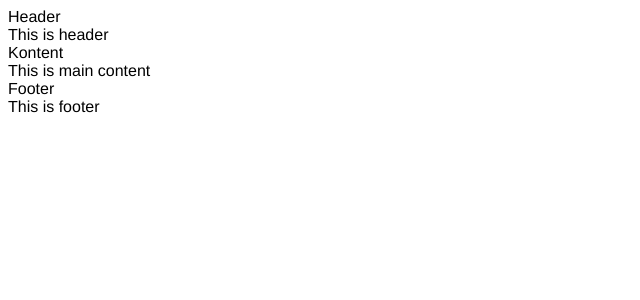
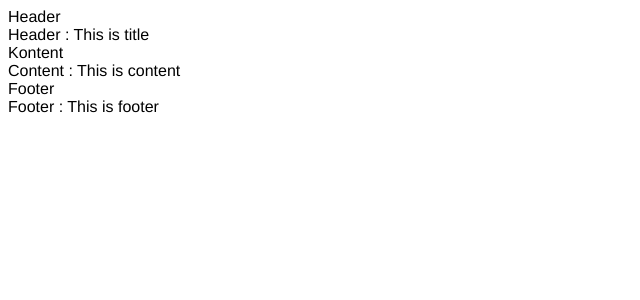
Before and after one commit to galihroswandi/learn-vuejs, a Vue app: page / in a window 1280 px wide. Shown: the top 300 px of the page, without its empty margins (0-640 px from the left). Built offline with nearby package versions, Linux system fonts and the light colour scheme.

Commit message:
feat: Video 23 Props pada slot (#23)

```diff
--- a/src/App.vue
+++ b/src/App.vue
@@ -1,8 +1,8 @@
 <template>
   <Child>
-    <template v-slot:default>This is header</template>
-    <template v-slot:main>This is main content</template>
-    <template v-slot:footer>This is footer</template>
+    <template v-slot:default="{ data }">Header : {{ data }}</template>
+    <template v-slot:main="{ data }">Content : {{ data }}</template>
+    <template v-slot:footer="{ data }">Footer : {{ data }}</template>
   </Child>
 </template>
 
--- a/src/components/ChildComponent.vue
+++ b/src/components/ChildComponent.vue
@@ -1,12 +1,20 @@
 <template>
   <header>Header</header>
-  <slot />
+  <slot :data="title" />
   <main>Kontent</main>
-  <slot name="main" />
+  <slot name="main" :data="content" />
   <footer>Footer</footer>
-  <slot name="footer" />
+  <slot name="footer" :data="footer" />
 </template>
 
 <script>
-export default {};
+export default {
+  data() {
+    return {
+      title: "This is title",
+      content: "This is content",
+      footer: "This is footer",
+    };
+  },
+};
 </script>
```
